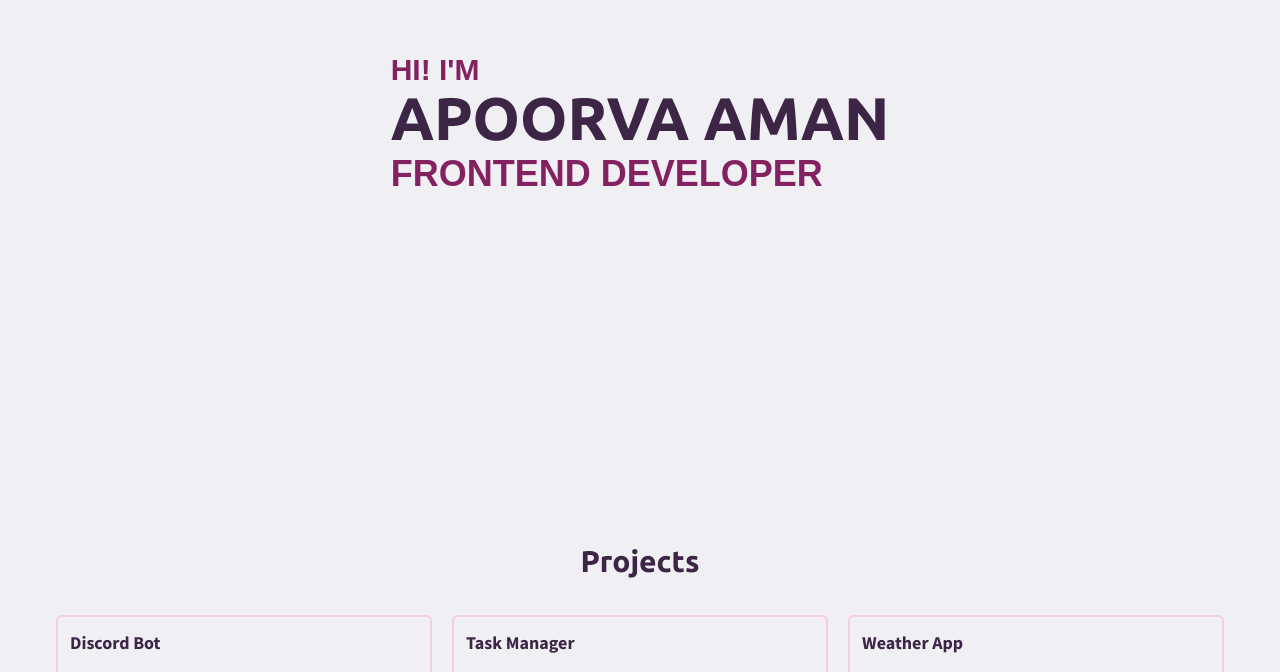
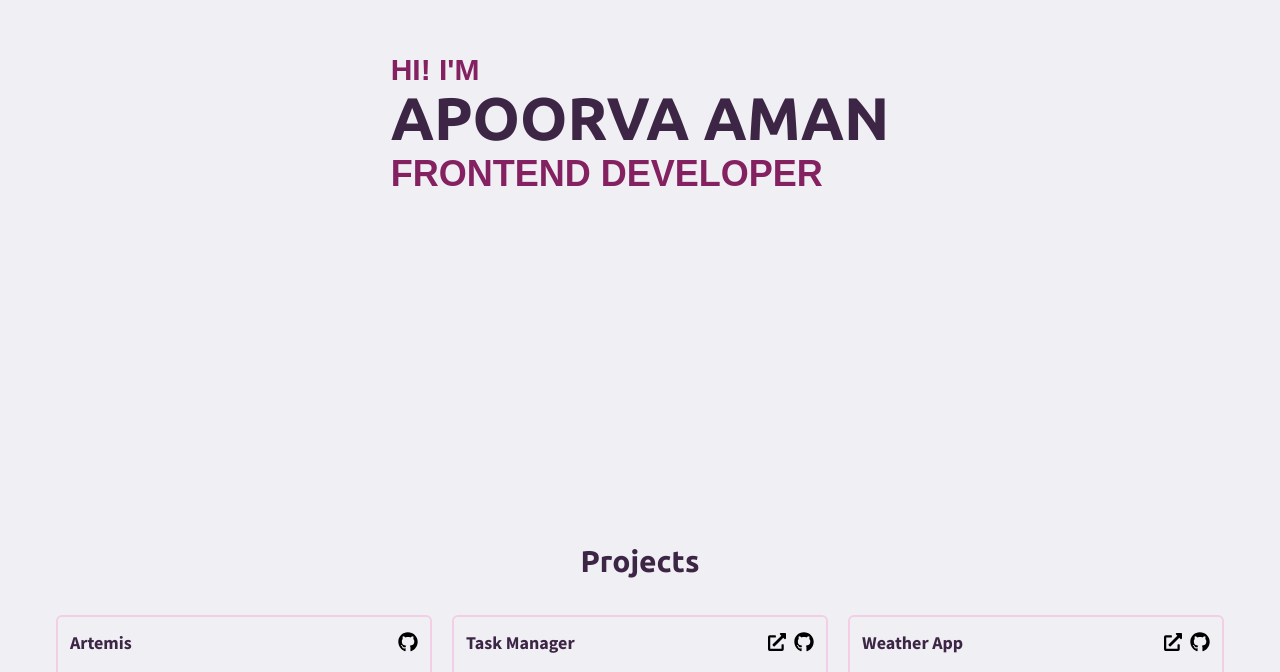
Before and after one commit to ApoorvaAman/Portfolio, a Next.js app: page / in a window 1280 px wide. Shown: the part 277-949 px from the top of the page. Built offline with nearby package versions, Linux system fonts and the light colour scheme; a web font is replaced by a local one.

Commit message:
🔗 Added links with icons for projects

```diff
--- a/components/Card.tsx
+++ b/components/Card.tsx
@@ -1,16 +1,32 @@
+import { FontAwesomeIcon } from '@fortawesome/react-fontawesome'
+import { faGithub } from '@fortawesome/free-brands-svg-icons'
+import { faExternalLinkAlt } from '@fortawesome/free-solid-svg-icons'
+
 type CardInfo = {
   title: string
   desc: string
   tags: string[]
+  github: string
+  link?: string
 }
 
-const Card = ({ title, desc, tags }: CardInfo): JSX.Element => {
+const Card = ({ title, desc, tags, github, link }: CardInfo): JSX.Element => {
   return (
     <div className='p-3 border-solid border-card border-2 rounded-md flex flex-col place-content-between gap-2'>
       <div>
-        <h5 className='text-lg font-sans font-bold text-primary mb-3'>
-          {title}
-        </h5>
+        <div className='flex justify-between text-lg'>
+          <h5 className=' font-sans font-bold text-primary mb-3'>{title}</h5>
+          <div className='inline-flex gap-2'>
+            {link ? (
+              <a href={link} target='_blank' rel='noopener noreferrer'>
+                <FontAwesomeIcon icon={faExternalLinkAlt} />
+              </a>
+            ) : null}
+            <a href={github} target='_blank' rel='noopener noreferrer'>
+              <FontAwesomeIcon className='text-xl' icon={faGithub} />
+            </a>
+          </div>
+        </div>
         <p className='text-base font-geo text-body'>{desc}</p>
       </div>
       <div className='flex gap-2 flex-wrap max-w-max'>
--- a/components/Projects.tsx
+++ b/components/Projects.tsx
@@ -8,19 +8,22 @@ const Projects = (): JSX.Element => {
       </h3>
       <div className='mt-9 grid grid-cols-1 sm:grid-cols-2 md:grid-cols-3 gap-5'>
         <Card
-          title={'Discord Bot'}
-          desc={'A bot for server moderation'}
-          tags={['NodeJS', 'TypeScript']}
+          title={'Artemis'}
+          desc={'A discord bot for server moderation'}
+          tags={['NodeJS', 'TypeScript', 'Discord.JS']}
+          github={'https://github.com/ApoorvaAman/Artemis'}
         />
         <Card
           title={'Task Manager'}
-          desc={'Web app for managing daily tasks'}
+          desc={'Simple web app for managing daily tasks'}
           tags={['HTML', 'CSS', 'React', 'TypeScript', 'Create-React-App']}
+          github={'https://github.com/ApoorvaAman/Task-Manager'}
+          link={'http://royal-seashore.surge.sh/'}
         />
         <Card
           title={'Weather App'}
           desc={
-            'Display weather using unoffical GraphQL wrapper for OpenWeather API'
+            'Display current weather using unoffical GraphQL wrapper for OpenWeather API'
           }
           tags={[
             'HTML',
@@ -31,6 +34,8 @@ const Projects = (): JSX.Element => {
             'Apollo Client',
             'Create-React-App',
           ]}
+          github={'https://github.com/ApoorvaAman/Weather-App'}
+          link={'https://weather-graphql-react.netlify.app/'}
         />
       </div>
     </section>
--- a/package.json
+++ b/package.json
@@ -9,6 +9,10 @@
     "lint": "next lint"
   },
   "dependencies": {
+    "@fortawesome/fontawesome-svg-core": "^1.2.35",
+    "@fortawesome/free-brands-svg-icons": "^5.15.3",
+    "@fortawesome/free-solid-svg-icons": "^5.15.3",
+    "@fortawesome/react-fontawesome": "^0.1.14",
     "next": "11.0.1",
     "react": "17.0.2",
     "react-dom": "17.0.2"
```
Also changed, not shown: 1 other file (tests, documents, lock files or other folders).
